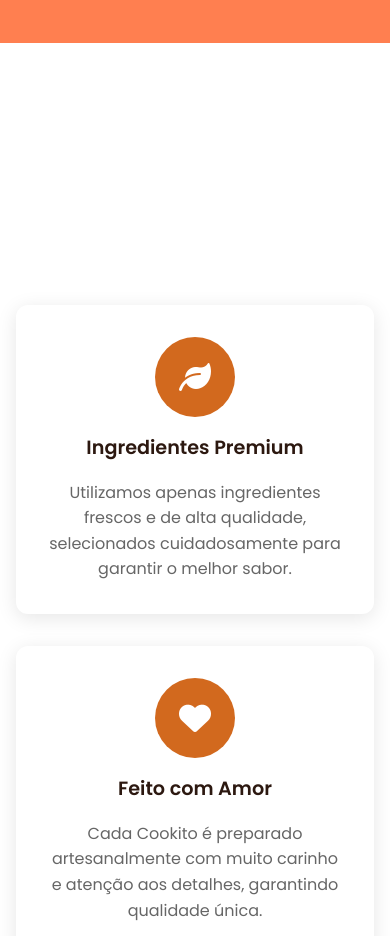
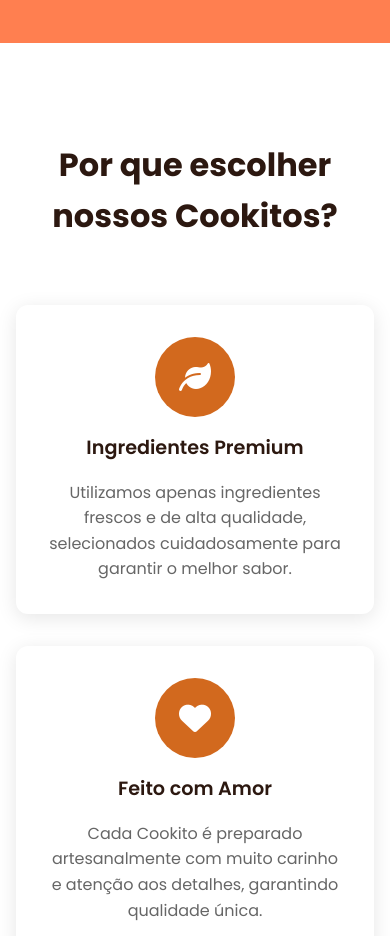
Before and after one commit to RafaelFrancoD/cookitos-landing, a website: page index.html in a window 390 px wide. Shown: the part 2340-3276 px from the top of the page. Drawn offline with Linux system fonts and the light colour scheme.

Commit message:
Fix: Ensure 'Por que escolher nossos Cookitos?' title is visible on mobile

```diff
--- a/styles.css
+++ b/styles.css
@@ -1024,6 +1024,11 @@ body {
         font-size: 2rem;
     }
 
+    .section-title-animation {
+        opacity: 1;
+        transform: scale(1);
+    }
+
     .contato-content {
         grid-template-columns: 1fr;
         gap: 2rem;
```
